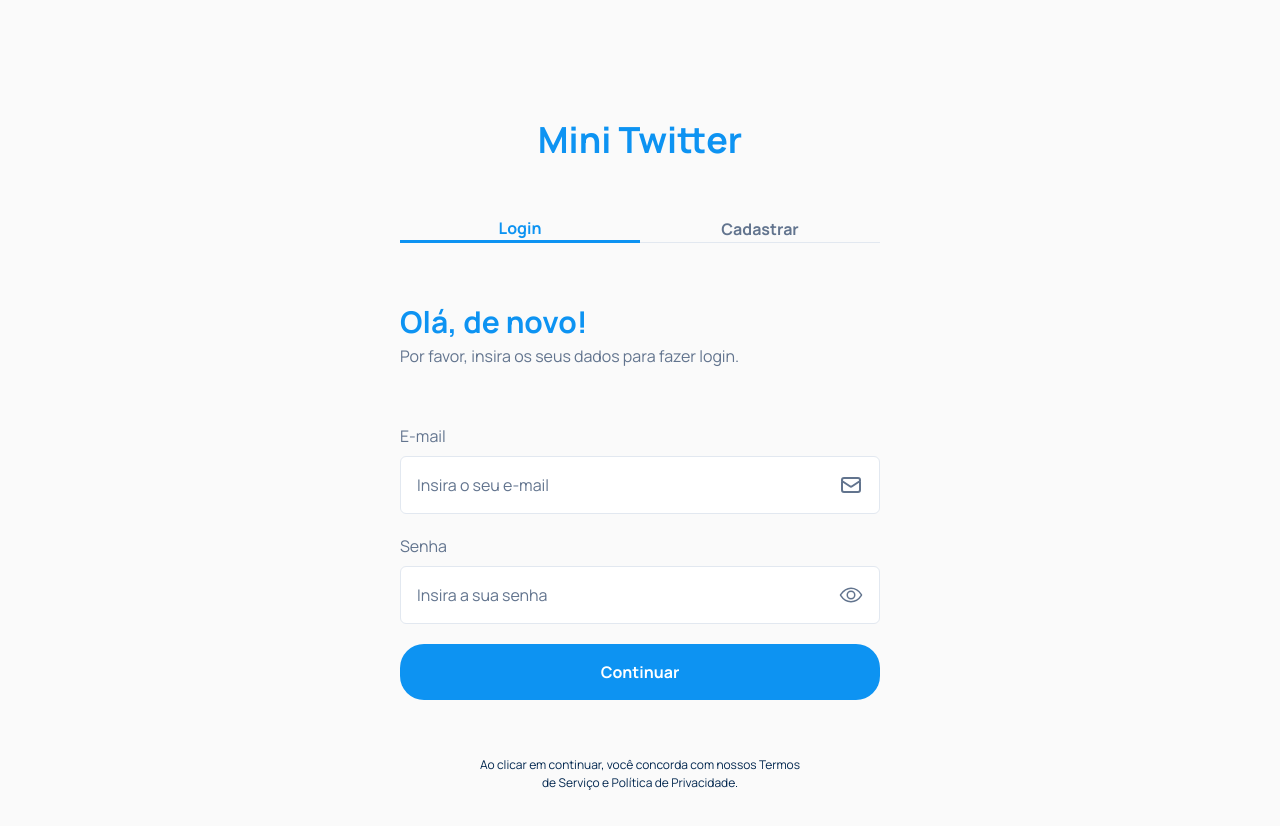
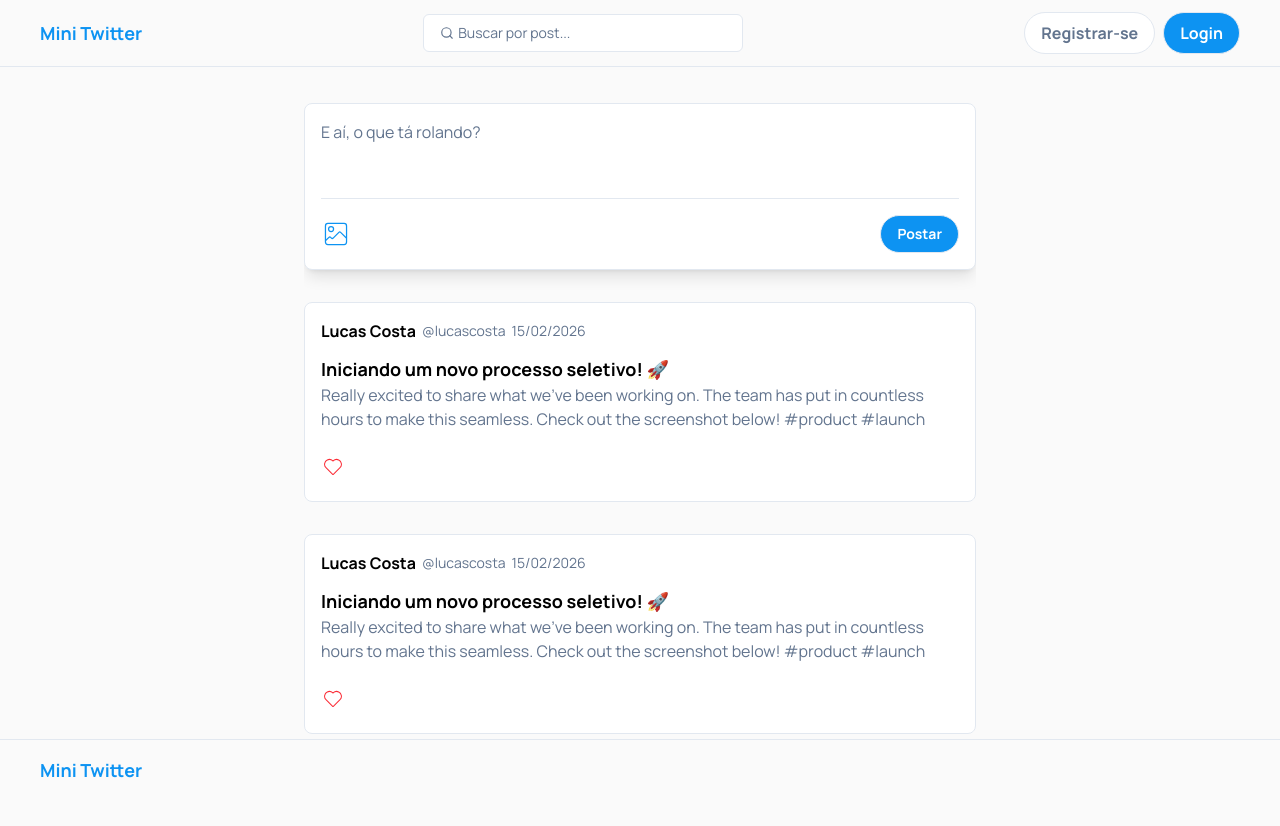
Before and after one commit to Breno-Mateus/mini_twitter, a React (Vite) app: page / in a window 1280 px wide. Shown: the top 826 px of the page. After the commit the page ends 800 px from the top, so only its background shows below. Built offline with nearby package versions, Linux system fonts and the light colour scheme.

Commit message:
feat: creating the timeline component

```diff
--- a/src/App.tsx
+++ b/src/App.tsx
@@ -1,12 +1,14 @@
 import { BrowserRouter, Routes, Route, Navigate } from "react-router-dom";
 import Login from "./components/Login/Login";
+import Timeline from "./components/Timeline/Timeline";
 
 function App() {
   return (
     <BrowserRouter>
       <Routes>
-        <Route path="/" element={<Login />} />
-        <Route path="*" element={<Navigate to="/" />} />
+        <Route path="/" element={<Timeline />} />
+        <Route path="/login" element={<Login />} />
+        <Route path="*" element={<Navigate to="/login" />} />
       </Routes>
     </BrowserRouter>
   );
--- /dev/null
+++ b/src/components/CardPost/CardPost.tsx
@@ -0,0 +1,34 @@
+import { CiHeart } from "react-icons/ci";
+
+function CardPost() {
+  return (
+    <div className="border border-borderPrimary rounded-lg p-4 flex flex-col gap-3 bg-white">
+      <div className="flex items-center gap-1.5 text-sm">
+        <p className="font-bold text-base text-black">Lucas Costa</p>
+        <p>@lucascosta</p>
+        <p>15/02/2026</p>
+      </div>
+
+      <div>
+        <p className="font-bold text-lg text-black">Iniciando um novo processo seletivo! 🚀</p>
+        <p className="text-base">Really excited to share what we've been working on. The team has put in
+countless hours to make this seamless. Check out the screenshot below!
+#product #launch</p>
+      </div>
+
+      <div>
+        <img
+          className="rounded-lg"
+        />
+      </div>
+
+      <div>
+        <button className="hover:cursor-pointer">
+          <CiHeart className="text-red-500 text-2xl"/>
+        </button>
+      </div>
+    </div>
+  );
+}
+
+export default CardPost;
--- /dev/null
+++ b/src/components/CardPublication/CardPublication.tsx
@@ -0,0 +1,26 @@
+import { CiImageOn } from "react-icons/ci";
+
+function CardPublication() {
+  return (
+    <div className="border border-borderPrimary rounded-lg shadow-lg p-4 flex flex-col gap-4 bg-white">
+      <div className="border-b border-borderPrimary">
+        <textarea
+          placeholder="E aí, o que tá rolando?"
+          className="w-full resize-none focus:outline-none focus:ring-0 placeholder:text-secundary"
+          rows={3}
+          maxLength={280}
+        />
+      </div>
+
+      <div className="flex justify-between">
+        <button>
+          <CiImageOn className="text-textPrimary text-3xl hover:cursor-pointer"/>
+        </button>
+
+        <button className="bg-textPrimary rounded-3xl border border-borderPrimary py-2 px-4 text-sm font-bold text-white transition-all duration-300 ease-in-out hover:opacity-90 hover:cursor-pointer">Postar</button>
+      </div>
+    </div>
+  );
+}
+
+export default CardPublication;
--- /dev/null
+++ b/src/components/Feed/Feed.tsx
@@ -0,0 +1,16 @@
+import CardPost from "../CardPost/CardPost";
+import CardPublication from "../CardPublication/CardPublication";
+
+function Feed() {
+  return(
+    <main className="flex-1 overflow-y-auto scrollbar-hide py-9 mx-auto w-full max-w-2xl flex flex-col gap-8">
+      <CardPublication />
+      <CardPost />
+      <CardPost />
+      <CardPost />
+      <CardPost />
+    </main>
+  );
+}
+
+export default Feed;
--- /dev/null
+++ b/src/components/FooterTimeline/FooterTimeline.tsx
@@ -0,0 +1,9 @@
+function FooterTimeline() {
+  return(
+    <footer className="flex-none px-10 py-4 border-t border-borderPrimary">
+      <p className="text-lg font-bold text-textPrimary">Mini Twitter</p>
+    </footer>
+  );
+}
+
+export default FooterTimeline;
--- /dev/null
+++ b/src/components/HeaderTimeline/HeaderTimeline.tsx
@@ -0,0 +1,26 @@
+import { FiSearch } from "react-icons/fi";
+
+
+function HeaderTimeline() {
+  return(
+    <header className="flex-none px-10 py-3 flex justify-between items-center border-b border-borderPrimary">
+      <h1 className="text-lg font-bold text-textPrimary">Mini Twitter</h1>
+
+      <div className="flex items-center gap-1 bg-white py-2 px-4 rounded-md border border-borderPrimary text-sm w-80">
+        <FiSearch />
+        <input
+          type="text"
+          placeholder="Buscar por post..."
+          className="focus:outline-none focus:ring-0 placeholder:text-secundary "
+        />
+      </div>
+
+      <div className="flex items-center gap-2">
+        <button className="bg-white rounded-3xl border border-borderPrimary py-2 px-4 text-base font-bold transition-all duration-300 ease-in-out hover:opacity-90 hover:cursor-pointer">Registrar-se</button>
+        <button className="bg-textPrimary rounded-3xl border border-borderPrimary py-2 px-4 text-base font-bold text-white transition-all duration-300 ease-in-out hover:opacity-90 hover:cursor-pointer">Login</button>
+      </div>
+    </header>
+  );
+}
+
+export default HeaderTimeline;
--- /dev/null
+++ b/src/components/Timeline/Timeline.tsx
@@ -0,0 +1,15 @@
+import HeaderTimeline from "../HeaderTimeline/HeaderTimeline";
+import FooterTimeline from "../FooterTimeline/FooterTimeline";
+import Feed from "../Feed/Feed";
+
+function Timeline() {
+  return(
+    <div className="flex flex-col h-screen overflow-hidden">
+      <HeaderTimeline />
+      <Feed />
+      <FooterTimeline />
+    </div>
+  );
+}
+
+export default Timeline;
--- a/src/index.css
+++ b/src/index.css
@@ -8,6 +8,17 @@
   --color-textPrimary: #0D93F2;
 }
 
+@layer utilities {
+  .scrollbar-hide {
+    scrollbar-width: none;
+    -ms-overflow-style: none;
+  }
+
+  .scrollbar-hide::-webkit-scrollbar {
+    display: none;
+  }
+}
+
 body {
   background-color: var(--color-primary);
   font-family: "Manrope", sans-serif;
```
